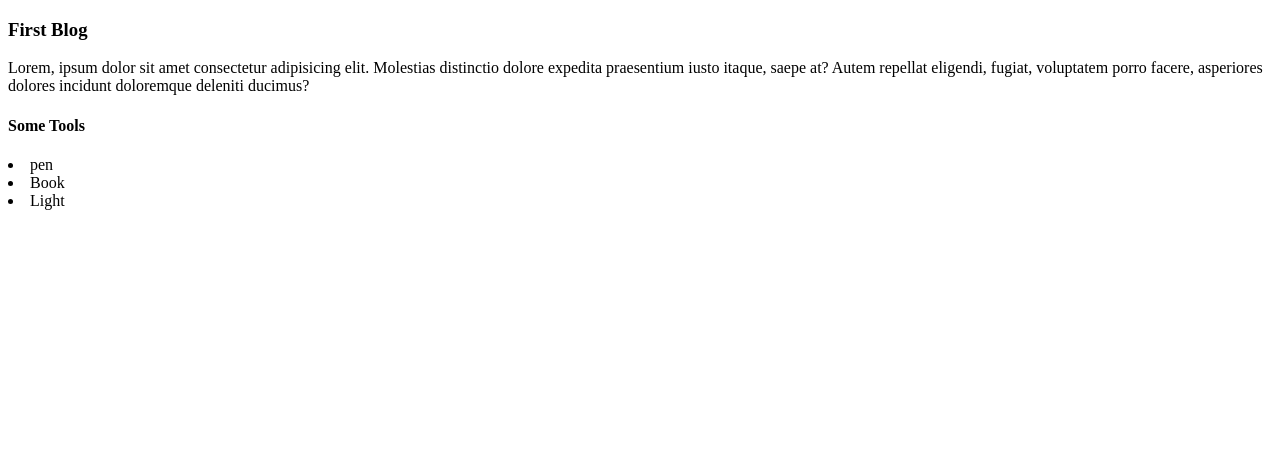
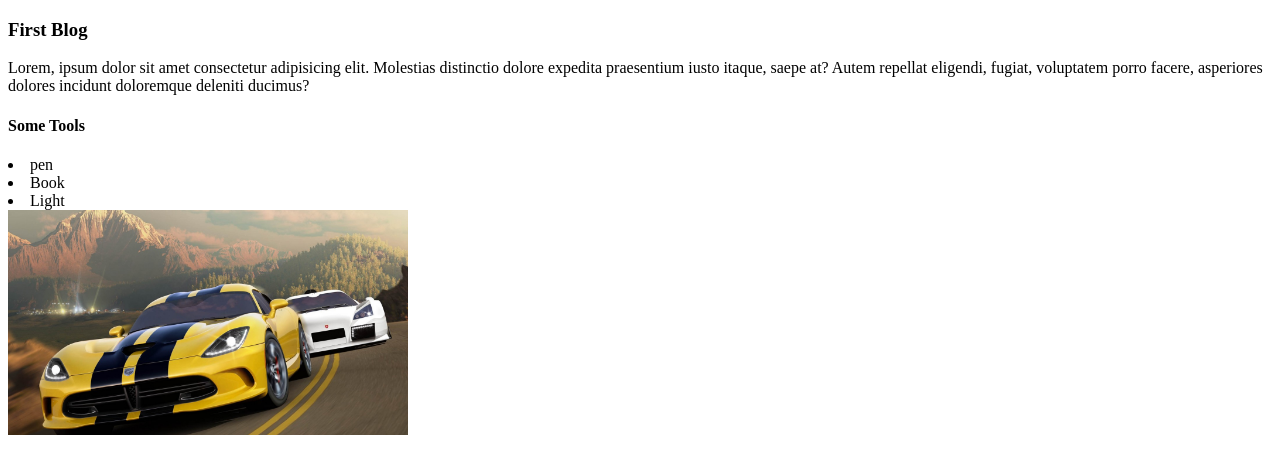
Before and after one commit to anis-2009/i-love-islam, a plain HTML site: page index.html in a window 1280 px wide. Drawn offline with Linux system fonts and the light colour scheme.

Commit message:
car added

```diff
--- a/index.html
+++ b/index.html
@@ -9,11 +9,11 @@
     <h3> First Blog</h3>
     Lorem, ipsum dolor sit amet consectetur adipisicing elit. Molestias distinctio dolore expedita praesentium iusto itaque, saepe at? Autem repellat eligendi, fugiat, voluptatem porro facere, asperiores dolores incidunt doloremque deleniti ducimus?
 </p>
-
     <h4> Some Tools</h4>
 <li>pen</li>
 <li>Book</li>
 <li>Light</li>
+<img width="400px" src="images/car.JPG">
 
 <body>
 
```
Also changed, not shown: images/car.jpg (added), images/clock.jpg (added), images/leaf.jpg (added).
